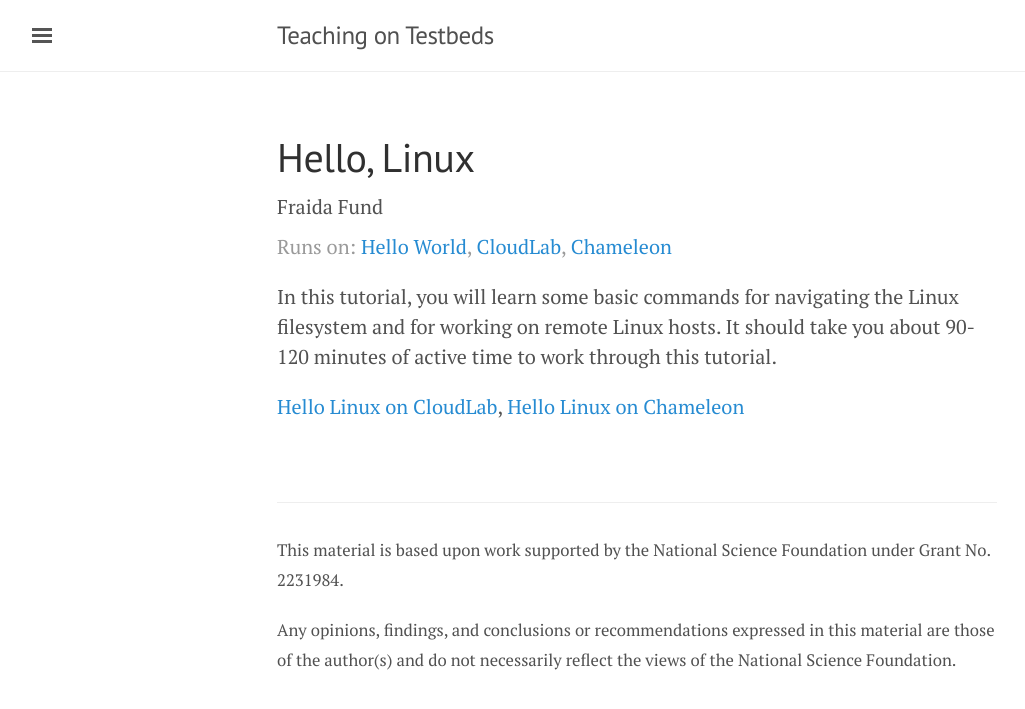
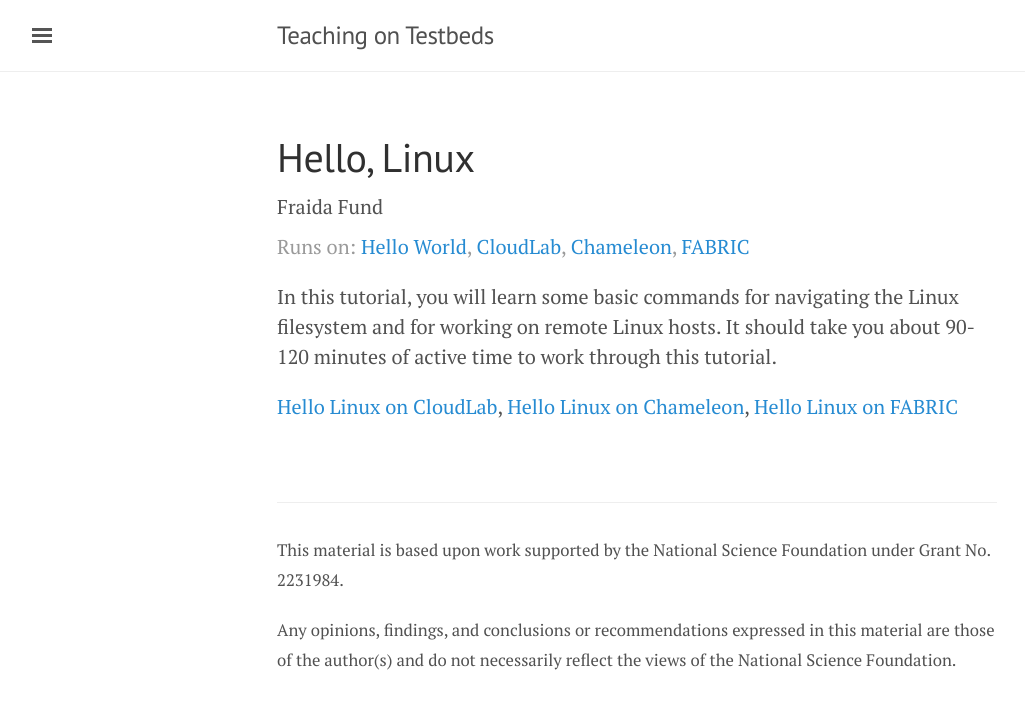
Before and after one commit to teaching-on-testbeds/teaching-on-testbeds.github.io, a Jekyll site: the page built from _posts/2022-09-20-hello-linux.md, in a window 1280 px wide. Shown: the top 709 px of the page, without its empty margins (3-1028 px from the left). Built offline with Jekyll 4.4.1, drawn with Linux system fonts in a browser that asks for light colours.

Commit message:
Update Hello Linux sites

```diff
--- a/_posts/2022-09-20-hello-linux.md
+++ b/_posts/2022-09-20-hello-linux.md
@@ -2,10 +2,10 @@
 layout: post
 title: Hello, Linux
 author: Fraida Fund
-tags: [hello-world, cloudlab, chameleon]
+tags: [hello-world, cloudlab, chameleon, fabric]
 ---
 
 
 In this tutorial, you will learn some basic commands for navigating the Linux filesystem and for working on remote Linux hosts. It should take you about 90-120 minutes of active time to work through this tutorial.
 
-[Hello Linux on CloudLab](https://teaching-on-testbeds.github.io/hello-linux/), [Hello Linux on Chameleon](https://teaching-on-testbeds.github.io/hello-linux/index-chi)
+[Hello Linux on CloudLab](https://teaching-on-testbeds.github.io/hello-linux/), [Hello Linux on Chameleon](https://teaching-on-testbeds.github.io/hello-linux/index-chi), [Hello Linux on FABRIC](https://teaching-on-testbeds.github.io/hello-linux/index-fabric)
```
